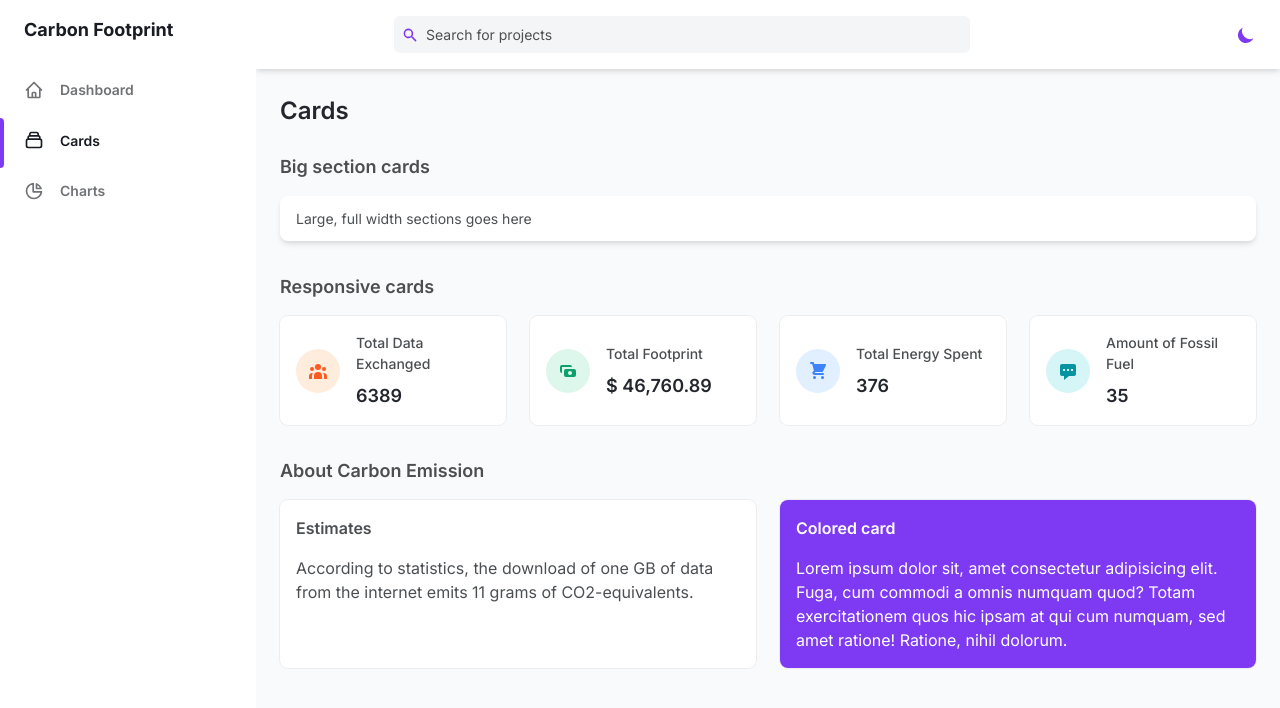
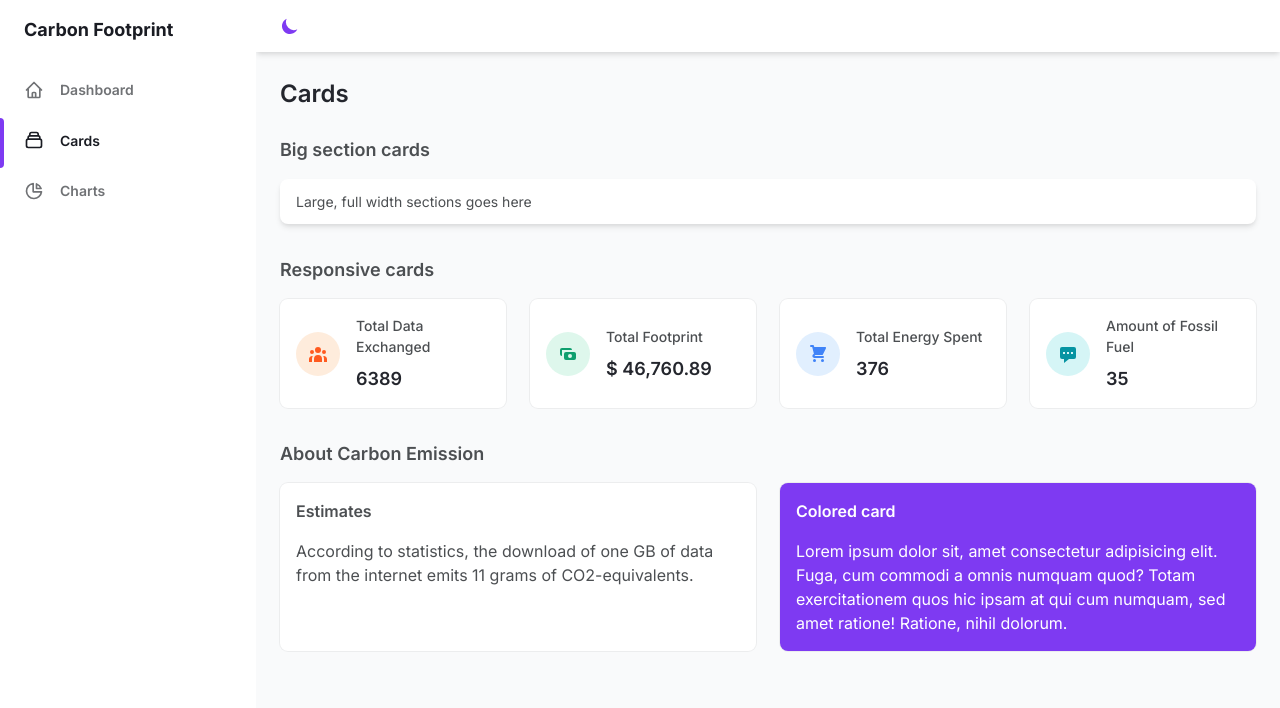
Before and after one commit to m0nkegang/carbonfootprint, a browser extension: page dashboard/cards.html in a window 1280 px wide. Drawn offline with nearby package versions, Linux system fonts and the light colour scheme.

Commit message:
removed search bar

```diff
--- a/dashboard/cards.html
+++ b/dashboard/cards.html
@@ -417,33 +417,7 @@
                 ></path>
               </svg>
             </button>
-            <!-- Search input -->
-            <div class="flex justify-center flex-1 lg:mr-32">
-              <div
-                class="relative w-full max-w-xl mr-6 focus-within:text-purple-500"
-              >
-                <div class="absolute inset-y-0 flex items-center pl-2">
-                  <svg
-                    class="w-4 h-4"
-                    aria-hidden="true"
-                    fill="currentColor"
-                    viewBox="0 0 20 20"
-                  >
-                    <path
-                      fill-rule="evenodd"
-                      d="M8 4a4 4 0 100 8 4 4 0 000-8zM2 8a6 6 0 1110.89 3.476l4.817 4.817a1 1 0 01-1.414 1.414l-4.816-4.816A6 6 0 012 8z"
-                      clip-rule="evenodd"
-                    ></path>
-                  </svg>
-                </div>
-                <input
-                  class="w-full pl-8 pr-2 text-sm text-gray-700 placeholder-gray-600 bg-gray-100 border-0 rounded-md dark:placeholder-gray-500 dark:focus:shadow-outline-gray dark:focus:placeholder-gray-600 dark:bg-gray-700 dark:text-gray-200 focus:placeholder-gray-500 focus:bg-white focus:border-purple-300 focus:outline-none focus:shadow-outline-purple form-input"
-                  type="text"
-                  placeholder="Search for projects"
-                  aria-label="Search"
-                />
-              </div>
-            </div>
+
             <ul class="flex items-center flex-shrink-0 space-x-6">
               <!-- Theme toggler -->
               <li class="flex">
```
Also changed, not shown: dashboard/charts.html (+1 -27 lines), dashboard/index.html (+1 -27 lines).
